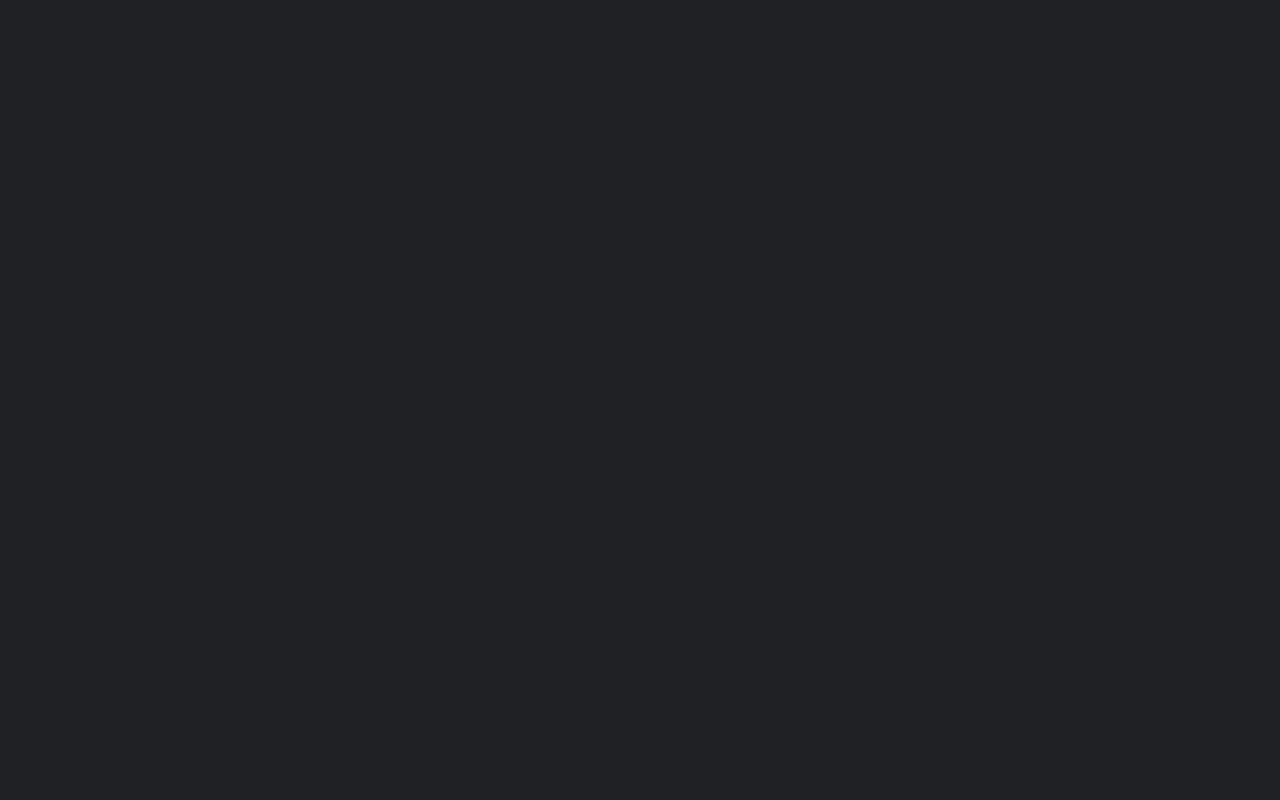
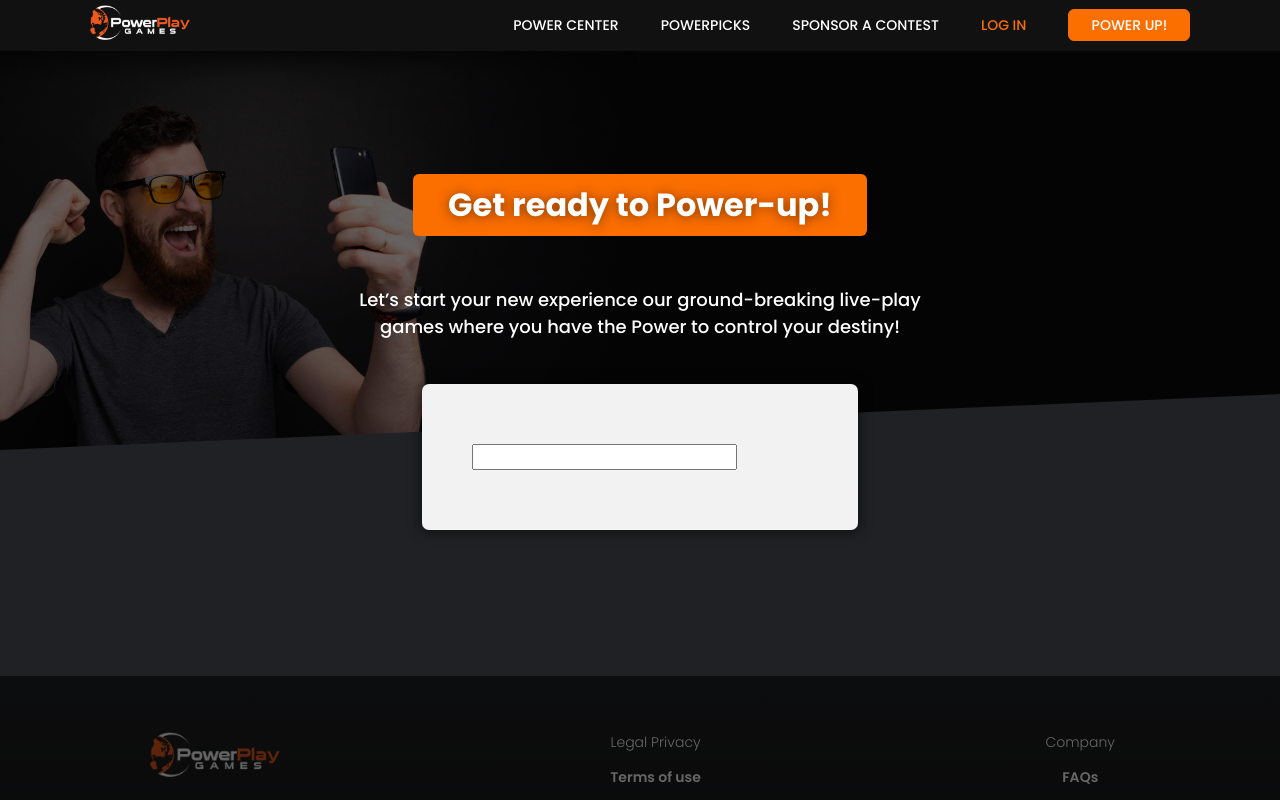
Before and after one commit to goldbright00000/React-powerplaysystems, a React app: page /login in a window 1280 px wide. Shown: the top 800 px of the page. Built offline with nearby package versions, Linux system fonts and the light colour scheme.

Commit message:
CTA Game bug fixes

```diff
--- a/src/App.js
+++ b/src/App.js
@@ -22,6 +22,7 @@ import TermsOfUse from './pages/TermsOfUse';
 import PowerUpPage from './pages/PowerUpPage/PowerUpPage';
 import GetUserInfoPage from './pages/GetUserInfoPage/GetUserInfoPage';
 import BingoInProgressGame from './pages/BingoInProgressGame/BingoInProgressGame';
+import LoginPage from './pages/Login';
 
 
 const App = props => {
@@ -48,6 +49,7 @@ const App = props => {
                     <Route path='/power-up' component={PowerUpPage} />
                     <Route path='/user-profile-info' component={GetUserInfoPage} />
                     <Route path='/bingo-in-progress' component={BingoInProgressGame} />
+                    <Route path="/login" component={LoginPage} />
                 </Switch>
             </Fragment>
         </ReduxProvider>
--- /dev/null
+++ b/src/components/Input/index.js
@@ -0,0 +1,16 @@
+import React from 'react'
+import PropTypes from 'prop-types'
+
+function Input(props) {
+    return (
+        <div>
+            <input />
+        </div>
+    )
+}
+
+Input.propTypes = {
+
+}
+
+export default Input
--- a/src/pages/CardGame/index.js
+++ b/src/pages/CardGame/index.js
@@ -53,13 +53,17 @@ function CardGame(props) {
     useEffect(() => {
         dispatch(resetCardState())
         resetGameState()
+
+        return () => resetGameState()
     }, [])
 
     useEffect(() => {
         let timeOut = gameStart();
         gameCompleted(timeOut);
 
-        return () => clearInterval(timeOut)
+        return function clearnup() {
+            return clearInterval(timeOut)
+        }
     }, [currentCard, currentRound])
 
     const gameStart = () => {
@@ -132,6 +136,7 @@ function CardGame(props) {
 
     const resetGameState = () => {
         resetList(cardsArr)
+        resetList(aceCardsArr)
 
         resetAllBtnTime = MAX_RESET_BTN_COUNT_DOWN
         _currentCard = 0;
--- a/src/pages/ChaseACard/cardGamePage.module.scss
+++ b/src/pages/ChaseACard/cardGamePage.module.scss
@@ -84,6 +84,10 @@
 
     .__card_game_content_game_end_failed {
       background-color: #3e232a;
+
+      &:hover {
+        cursor: pointer;
+      }
     }
 
     .__card_game_content_game_end_success {
@@ -189,6 +193,12 @@
       border: none;
       margin: 200px -60px 0 0;
     }
+
+    .card_footer {
+      display: flex;
+      justify-content: center;
+      margin: 10px 0 0 0;
+    }
   }
 
   .__card_game_content_footer {
--- a/src/pages/ChaseACard/index.js
+++ b/src/pages/ChaseACard/index.js
@@ -69,12 +69,7 @@ function ChaseACard(props) {
 
         if (suit === CONSTANTS.CARD_SUITS.SPADE && CONSTANTS.CARD_RANKS[rank] === "A") {
             return setHasWonState(true)
-        } else {
-            return redirectTo(props, {
-                path: '/card-game'
-            })
         }
-
      }
 
     function generateCards() {
@@ -101,6 +96,20 @@ function ChaseACard(props) {
         }
     }
 
+    function onRevealCard() {
+        if(hasWon) return
+
+        let spadeOfAce = cards[spadeCardIndex]
+        const revealCard = {
+            card: spadeOfAce?.card,
+            isSelected: true
+        }
+
+        const _cards = [...cards]
+        _cards[spadeCardIndex] = revealCard
+        setCards(_cards)
+    }
+
     function card(suit, rank) {
         return {
             suit,
@@ -123,10 +132,12 @@ function ChaseACard(props) {
                     <div className={`${classes.__card_game_content_body}`}>
                         {
                             hasCardSelected &&
-                                <div className={`${classes.__card_game_content_game_end} ${hasWon ?  classes.__card_game_content_game_end_success : classes.__card_game_content_game_end_failed}`}>
+                            <div className={`${classes.__card_game_content_game_end} ${hasWon ? classes.__card_game_content_game_end_success : classes.__card_game_content_game_end_failed}`}
+                                onClick={onRevealCard}
+                            >
                                     <Alert danger={!hasWon} success={hasWon} renderMsg={() => (
                                         <p style={{ fontWeight: 'bold', fontSize: '18px' }}>
-                                            {hasWon ? `Congratulations! You are a winner!` : `Better Luck Next Time`}
+                                            {hasWon ? `Congratulations! You are a winner!` : `Sorry, you did not find the Ace of Spade. Try again tomorrow at 8:00PM ET.`}
                                         </p>)
                                 }   />
                                 </div>
@@ -184,6 +195,15 @@ function ChaseACard(props) {
                                     )
                                 }
                             </div>
+                            <div className={classes.card_footer}>
+                                <button className={`${'__btn'}`} onClick={() => {
+                                    return redirectTo(props, {
+                                        path: '/card-game'
+                                    })
+                                }}>
+                                    Try again
+                                </button>
+                            </div>
                         </Card>
                     </div>
                 </div>
--- /dev/null
+++ b/src/pages/Login/index.js
@@ -0,0 +1,39 @@
+import React from 'react'
+
+import classes from './index.module.scss'
+import Footer from '../../components/Footer/Footer'
+import Header from '../../components/Header/Header'
+import SignInImage from '../../assets/signin-background.png'
+import Input from '../../components/Input'
+
+function LoginPage() {
+    return (
+        <>
+            <Header />
+            <div className={classes.wrapper}>
+                <div className={classes.back_drop} />
+                <div className={classes.header}>
+                    <img src={SignInImage} alt="" className={classes.header_image} />
+
+                    <div className={classes.header_content}>
+                        <p className={classes.header_title}>Get ready to Power-up!</p>
+                        <p className={classes.header_p}>
+                        Let’s start your new experience our ground-breaking live-play games where you have the Power to control your destiny!
+                        </p>
+                    </div>
+                </div>
+
+                <div className={classes.content_wrapper}>
+                    <div className={classes.content_top_skew} />
+                    <div className={classes.content_card}>
+                        <Input />
+                    </div>
+                </div>
+
+            </div>
+            <Footer />
+        </>
+    )
+}
+
+export default LoginPage
--- /dev/null
+++ b/src/pages/Login/index.module.scss
@@ -0,0 +1,82 @@
+@import "../../scss/colors.scss";
+
+.wrapper {
+  margin: 50px 0 0 0;
+
+  .back_drop {
+    background-color: rgba(0, 0, 0, 0.6);
+    position: absolute;
+    top: 0;
+    left: 0;
+    right: 0;
+    bottom: 0;
+  }
+
+  .header {
+    background-color: #0a0a0a;
+    height: 400px;
+    display: flex;
+    flex-direction: row;
+    overflow: hidden;
+
+    .header_image {
+      width: 637px;
+      height: 569px;
+    }
+
+    .header_content {
+      position: absolute;
+      z-index: 1;
+      width: 100%;
+      height: 50%;
+      display: flex;
+      flex-direction: column;
+      justify-content: center;
+      align-items: center;
+
+      .header_title {
+        background-color: $primary;
+        font-size: 32px;
+        font-weight: bold;
+        padding: 7px 35px;
+        border-radius: 6px;
+        text-shadow: 0px 1px 12px rgba(0, 0, 0, 0.5);
+      }
+
+      .header_p {
+        font-size: 18px;
+        font-weight: 500;
+        width: 44%;
+        text-align: center;
+      }
+    }
+  }
+
+  .content_wrapper {
+    background-color: $lightBlack;
+    bottom: 0;
+    left: 0;
+    right: 0;
+    position: relative;
+
+    .content_top_skew {
+      background-color: $lightBlack;
+      height: 80px;
+      width: 200%;
+      border-top: 1px solid transparent;
+      left: 0;
+      transform: translate(-50%, 0) skew(0, -2.5deg);
+    }
+
+    .content_card {
+      background-color: $grey2;
+      width: 34%;
+      margin: 0 auto;
+      border-radius: 7px;
+      transform: translate(0, -100%);
+      box-shadow: 0 0px 12px 2px rgba(0, 0, 0, 0.5);
+      padding: 60px 50px;
+      z-index: 1;
+    }
+  }
+}
```
Also changed, not shown: 1 other file (tests, documents, lock files or other folders).
